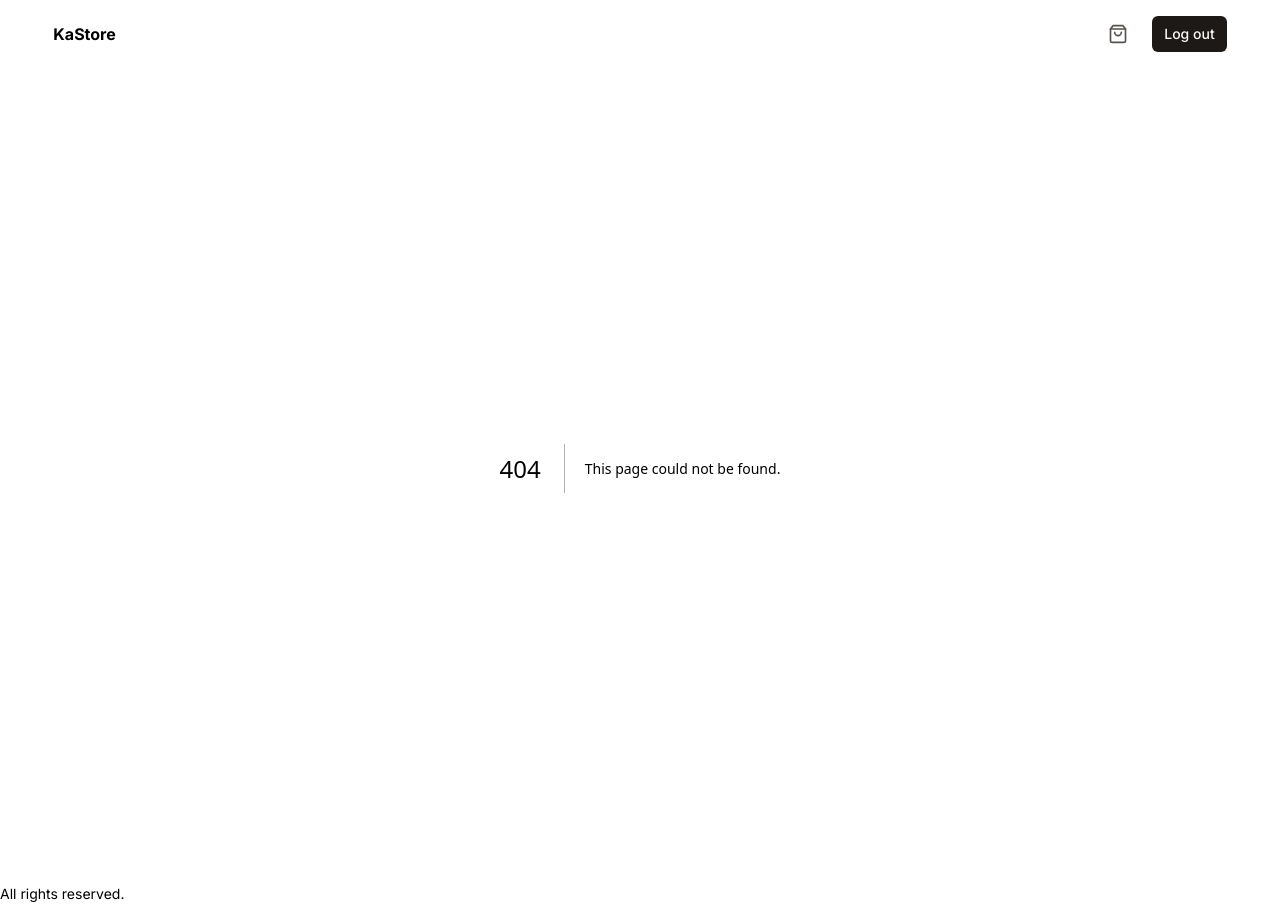
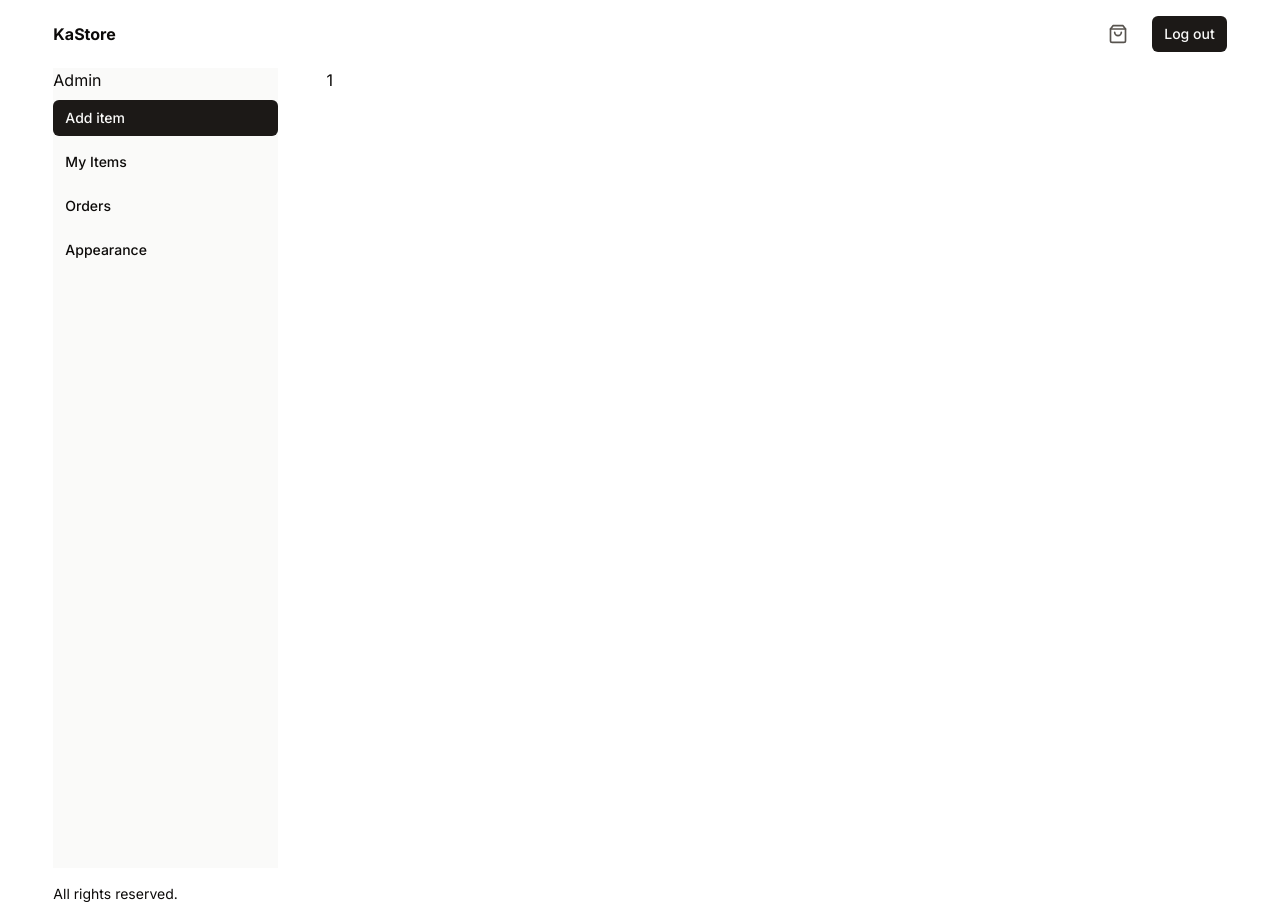
Before and after one commit to loydcose/kastore, a Next.js app: page /1/admin/1 in a window 1280 px wide. Before the commit this address had no page. Built offline with nearby package versions, Linux system fonts and the light colour scheme.

Commit message:
WIP: admin page

```diff
--- /dev/null
+++ b/src/app/[shopname]/admin/[selection]/page.tsx
@@ -0,0 +1,13 @@
+import React from "react";
+import AdminAside from "../admin-aside";
+import ViewSelected from "./view-selected";
+
+export default function page({ params }) {
+  const { selection } = params;
+  return (
+    <div className="flex gap-12">
+      <AdminAside className="basis-[20%]" />
+      <ViewSelected item={selection} className="basis-[80%]" />
+    </div>
+  );
+}
--- /dev/null
+++ b/src/app/[shopname]/admin/[selection]/selections/add-item.tsx
@@ -0,0 +1,6 @@
+import React from "react";
+
+// todo dito kana
+export default function AddItem() {
+  return <section></section>;
+}
--- /dev/null
+++ b/src/app/[shopname]/admin/[selection]/view-selected.tsx
@@ -0,0 +1,6 @@
+import { cn } from "@/lib/utils";
+import React from "react";
+
+export default function ViewSelected({ item, className }) {
+  return <div className={cn(className)}>{item}</div>;
+}
--- /dev/null
+++ b/src/app/[shopname]/admin/admin-aside.tsx
@@ -0,0 +1,12 @@
+import React from "react";
+import AsideOptions from "./aside-options/aside-options";
+import { cn } from "@/lib/utils";
+
+export default function AdminAside({ className }) {
+  return (
+    <aside className={cn(className, "bg-stone-50 h-screen sticky top-0")}>
+      <h2 className="mb-2 text-bold">Admin</h2>
+      <AsideOptions />
+    </aside>
+  );
+}
--- /dev/null
+++ b/src/app/[shopname]/admin/aside-options/aside-option.tsx
@@ -0,0 +1,15 @@
+import { Button } from "@/components/ui/button";
+import { cn } from "@/lib/utils";
+import React from "react";
+
+export default function AsideOption({ i }) {
+  return (
+    <Button
+      variant={i === "Add item" ? "default" : "ghost"}
+      size={"sm"}
+      className="justify-start text-left"
+    >
+      {i}
+    </Button>
+  );
+}
--- /dev/null
+++ b/src/app/[shopname]/admin/aside-options/aside-options.tsx
@@ -0,0 +1,13 @@
+import { cn } from "@/lib/utils";
+import React from "react";
+import AsideOption from "./aside-option";
+
+export default function AsideOptions({ className }) {
+  return (
+    <div className={cn(className, "flex flex-col gap-2")}>
+      {["Add item", "My Items", "Orders", "Appearance"].map((i) => (
+        <AsideOption key={i} i={i} />
+      ))}
+    </div>
+  );
+}
--- a/src/app/[shopname]/admin/page.tsx
+++ /dev/null
@@ -1,5 +0,0 @@
-import React from "react";
-
-export default function page() {
-  return <div>This is an admin view of his store</div>;
-}
--- a/src/app/[shopname]/shop-banner.tsx
+++ b/src/app/[shopname]/shop-banner.tsx
@@ -1,9 +1,9 @@
 import { cn } from "@/lib/utils";
 import React from "react";
 
-export default function ShopBanner({ classname }) {
+export default function ShopBanner({ className }) {
   return (
-    <section className={cn(classname)}>
+    <section className={cn(className)}>
       <div className="relative w-full h-[200px]">
         <div className="size-full bg-stone-200"></div>
         <div className="rounded-full size-32 bg-stone-400 absolute top-full left-1/2 -translate-x-1/2 -translate-y-1/2 border border"></div>
--- a/src/components/footer.tsx
+++ b/src/components/footer.tsx
@@ -1,3 +1,3 @@
 export default function Footer() {
-  return <footer className="text-sm py-4">All rights reserved.</footer>;
+  return <footer className="text-sm py-4 mx-auto max-w-7xl w-11/12">All rights reserved.</footer>;
 }
```
